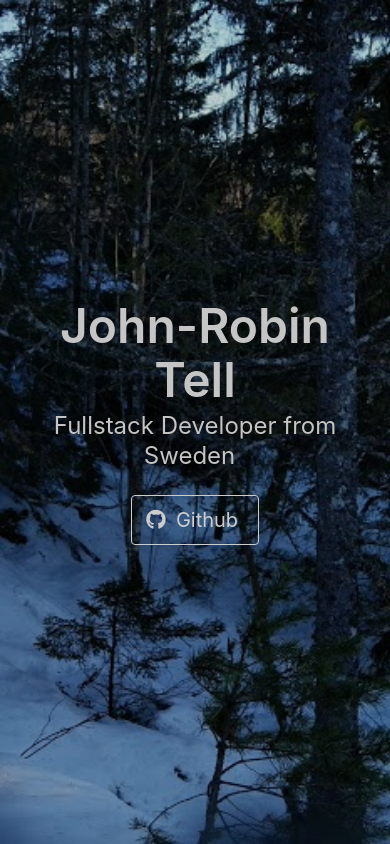
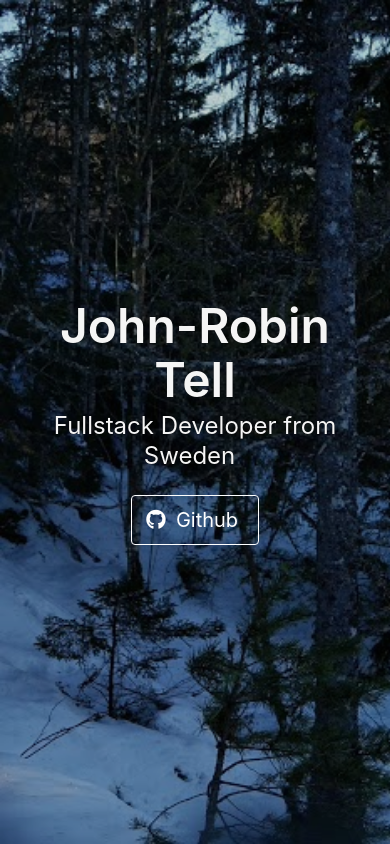
Before and after one commit to jrtell1/jrtell.se, a Vue app: page /#/ in a window 390 px wide. Built offline with nearby package versions, Linux system fonts and the light colour scheme.

Commit message:
Fixed  mobile overlay issues

```diff
--- a/src/assets/sass/_base.scss
+++ b/src/assets/sass/_base.scss
@@ -2,6 +2,7 @@
     color: #f5f5f5;
     text-shadow: 0 0 1px #000000;
     z-index: 2;
+    position: relative;
 
     .title {
         font-size: 8vw;
@@ -26,7 +27,7 @@
 }
 
 .startpage-bg:before {
-    position: absolute;
+    position: fixed;
     content: '';
     top: 0;
     left: 0;
```
